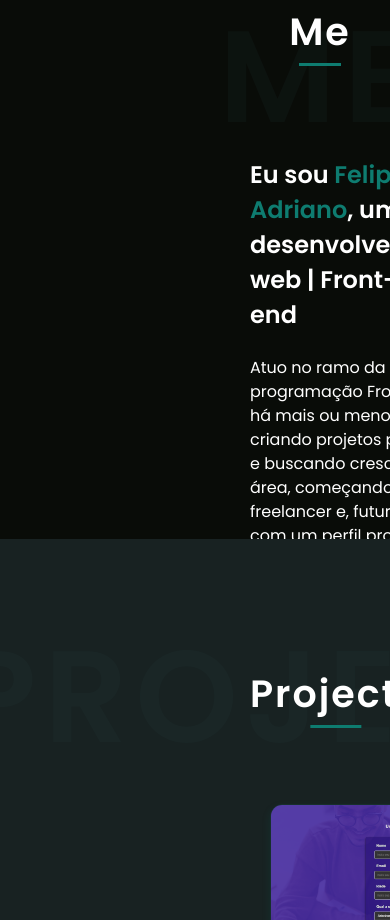
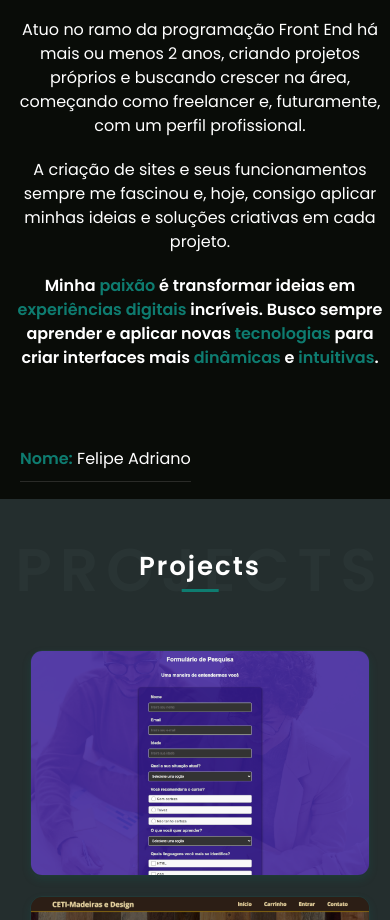
Before and after one commit to DevFullFelps/site_perfil, a React (Create React App) app in the folder perfil_portfolio/: page / in a window 390 px wide. Shown: the part 1080-2000 px from the top of the page. Built offline with nearby package versions, Linux system fonts and the light colour scheme.

Commit message:
Atualizado

```diff
--- a/perfil_portfolio/src/components/AboutMe.css
+++ b/perfil_portfolio/src/components/AboutMe.css
@@ -156,3 +156,84 @@
 .about-me-table button:hover {
     background-color: #128C7E;
 }
+/* Adaptações para telas menores */
+@media (max-width: 1024px) {
+    .about-me-container {
+        padding-left: 20px; /* Reduz o espaçamento em telas menores */
+        padding-top: 80px; /* Ajusta o espaçamento superior */
+    }
+
+    .about-me-details {
+        flex-direction: column; /* Empilha os elementos verticalmente */
+        text-align: center;
+    }
+
+    .about-me-details h3 {
+        font-size: 20px; /* Reduz o tamanho do texto */
+        margin-right: 0; /* Remove o espaço à direita */
+    }
+
+    .about-me-table {
+        margin-left: 0; /* Remove o espaço à esquerda */
+        max-width: 100%; /* Garante que a tabela ocupe toda a largura */
+    }
+
+    .about-me-table tr {
+        width: 100%; /* Ajusta a largura das linhas */
+        display: block; /* Cada linha fica em uma linha separada */
+    }
+
+    .about-me-table td {
+        width: 100%; /* As células ocupam 100% da largura */
+        padding: 10px 0; /* Ajusta o espaçamento */
+        text-align: center; /* Centraliza o texto */
+    }
+
+    .about-me-title {
+        font-size: 28px; /* Ajusta o tamanho da fonte */
+    }
+
+    .about-me-hidden-title {
+        font-size: 80px; /* Reduz o tamanho do título de fundo */
+    }
+
+    .about-me-table button {
+        width: 100%; /* O botão ocupa toda a largura */
+        padding: 12px 0; /* Ajusta o espaçamento dentro do botão */
+    }
+}
+
+/* Adaptações para telas menores que 768px (smartphones) */
+@media (max-width: 768px) {
+    .about-me-container {
+        padding-left: 10px; /* Menos padding para telas pequenas */
+        padding-top: 60px; /* Ajuste no padding superior */
+    }
+
+    .about-me-details {
+        margin-top: 20px;
+        flex-direction: column; /* Empilha os itens */
+        text-align: center; /* Centraliza o conteúdo */
+    }
+
+    .about-me-title {
+        font-size: 24px; /* Menor título para telas pequenas */
+    }
+
+    .about-me-hidden-title {
+        font-size: 60px; /* Reduz mais o título de fundo */
+    }
+
+    .about-me-text {
+        font-size: 14px; /* Ajusta o tamanho do texto */
+    }
+
+    .about-me-table {
+        max-width: 100%;
+    }
+
+    .about-me-table button {
+        padding: 10px 0; /* Ajusta o padding */
+        font-size: 14px; /* Ajuste na fonte */
+    }
+}
--- a/perfil_portfolio/src/components/Projects.css
+++ b/perfil_portfolio/src/components/Projects.css
@@ -1,12 +1,13 @@
 /* Projects.css */
 .projects-container {
     position: relative;
-    height: auto; /* Permite ajuste automático da altura conforme os projetos */
+    height: auto;
     background-color: #0f1a1ae8;
     overflow: hidden;
-    padding-left: 250px; /* Ajuste conforme a largura da sua navbar */
+    padding-left: 250px;
     padding-top: 100px;
-    padding-bottom: 50px; /* Espaçamento extra no final */
+    padding-bottom: 50px;
+    text-align: center;
 }
 
 /* Sobreposição escura no fundo */
@@ -24,7 +25,7 @@
     position: relative;
     text-align: center;
     color: white;
-    z-index: 5;
+    z-index: 2;
 }
 
 /* Título principal */
@@ -46,16 +47,15 @@
     left: 50%;
     transform: translateX(-50%);
     width: 30%;
-    border-bottom: 3px solid #0E7C70;
+    border-bottom: 3px solid #0E7C70; /* Cor de destaque */
 }
 
-/* Título de fundo */
 .projects-hidden {
     position: absolute;
     top: 50%;
     left: 50%;
     transform: translate(-50%, -50%);
-    opacity: 0.15;
+    opacity: 0.1;
     z-index: 1;
 }
 
@@ -63,19 +63,16 @@
     font-size: 130px;
     font-weight: bold;
     letter-spacing: 8px;
-    color: #264141;
+    color: #879c9c8c;;
 }
-
 /* Seção de projetos */
 .projects-grid {
     display: grid;
-    grid-template-columns: repeat(auto-fit, minmax(300px, 1fr));
-    gap: 20px;
-    max-width: 1200px;
-    margin: 50px auto 0;
+    grid-template-columns: repeat(3, 1fr);
+    gap: 30px;
+    margin-top: 40px;
     padding: 0 20px;
 }
-
 .project-card {
     position: relative;
     border-radius: 12px; /* Borda arredondada */
@@ -137,3 +134,148 @@
     line-height: 1.6;
     text-shadow: 0 1px 3px rgba(0, 0, 0, 0.5); /* Sombra no texto */
 }
+.project-modal {
+    position: fixed;
+    top: 0;
+    left: 0;
+    width: 100%;
+    height: 100%;
+    display: flex;
+    justify-content: center;
+    align-items: center;
+    z-index: 1000;
+}
+
+.project-modal-overlay {
+    position: absolute;
+    top: 0;
+    left: 0;
+    width: 100%;
+    height: 100%;
+    background-color: rgba(0, 0, 0, 0.8);
+    z-index: 1;
+}
+
+.project-modal-content {
+    position: relative;
+    background-color: #fff;
+    color: #000;
+    padding: 20px;
+    border-radius: 12px;
+    width: 80%;
+    max-width: 600px;
+    text-align: center;
+    z-index: 2;
+    box-shadow: 0 10px 30px rgba(0, 0, 0, 0.5);
+    animation: fadeIn 0.3s ease;
+}
+
+.close-button {
+    position: absolute;
+    top: 10px;
+    right: 10px;
+    font-size: 24px;
+    color: #333;
+    background: none;
+    border: none;
+    cursor: pointer;
+}
+
+.modal-title {
+    font-size: 28px;
+    margin-bottom: 10px;
+    color: #0e7c70;
+}
+
+.modal-image {
+    width: 100%;
+    border-radius: 12px;
+    margin-bottom: 20px;
+}
+
+.modal-description {
+    font-size: 16px;
+    margin-bottom: 20px;
+}
+
+.modal-details {
+    text-align: left;
+    font-size: 14px;
+    line-height: 1.8;
+}
+
+.modal-details a {
+    color: #0e7c70;
+    text-decoration: none;
+    margin-left: 5px;
+}
+
+.modal-details a:hover {
+    text-decoration: underline;
+}
+
+@keyframes fadeIn {
+    from {
+        opacity: 0;
+    }
+    to {
+        opacity: 1;
+    }
+}
+/* Media Queries para tornar o layout responsivo */
+@media (max-width: 768px) {
+    .projects-container {
+        padding-left: 20px;
+        padding-top: 50px;
+        padding-bottom: 20px;
+    }
+
+    .projects-grid {
+        grid-template-columns: repeat(2, 1fr);
+        gap: 20px;
+    }
+
+    .projects-title {
+        font-size: 30px;
+    }
+
+    .projects-hidden-title {
+        font-size: 80px;
+    }
+
+    .project-card-title {
+        font-size: 18px;
+    }
+
+    .project-card-description {
+        font-size: 12px;
+    }
+}
+
+@media (max-width: 480px) {
+    .projects-container {
+        padding-left: 10px;
+        padding-top: 30px;
+        padding-bottom: 10px;
+    }
+
+    .projects-title {
+        font-size: 26px;
+    }
+
+    .projects-hidden-title {
+        font-size: 60px;
+    }
+
+    .projects-grid {
+        grid-template-columns: 1fr;
+    }
+
+    .project-card-title {
+        font-size: 16px;
+    }
+
+    .project-card-description {
+        font-size: 10px;
+    }
+}
--- a/perfil_portfolio/src/components/Projects.js
+++ b/perfil_portfolio/src/components/Projects.js
@@ -1,3 +1,4 @@
+import { useState } from 'react';
 import './Projects.css';
 
 const projectsData = [
@@ -5,35 +6,60 @@ const projectsData = [
         id: 1,
         title: "Formulário Cadastro",
         description: "Web | Front-end",
-        image: "../pasta_projetos/p_formulario2.png"
+        image: "/pasta_projetos/p_formulario2.png", // Caminho ajustado
+        creator: "Felipe Adriano",
+        technologies: "HTML, CSS",
+        creationDate: "2025-01-15",
+        vercelLink: "https://formulario-cadastro-ten.vercel.app/",
+        githubLink: "https://github.com/DevFullFelps/formulario_cadastro"
     },
     {
         id: 2,
         title: "CETI Commerce",
         description: "Web | Front-end",
-        image: "../pasta_projetos/p_ceti2.png"
+        image: "/pasta_projetos/p_ceti2.png", // Caminho ajustado
+        creator: "Felipe Adriano",
+        technologies: "HTML, CSS, JS, React",
+        creationDate: "2024-10-15",
+        vercelLink: "https://ceti-devfullfelps-projects.vercel.app/",
+        githubLink: "https://github.com/DevFullFelps/ceti"
     },
     {
         id: 3,
-        title: "Capa Goblin COC",
+        title: "Goblin COC",
         description: "Web | Front-end",
-        image: "../pasta_projetos/p_goblin2.png"
+        image: "/pasta_projetos/p_goblin2.png", // Caminho ajustado
+        creator: "Felipe Adriano",
+        technologies: "HTML, CSS",
+        creationDate: "2024-05-20",
+        vercelLink: "https://goblin-site-tau.vercel.app/",
+        githubLink: "https://github.com/DevFullFelps/goblin-site"
     },
 ];
 
 const Projects = () => {
+    const [selectedProject, setSelectedProject] = useState(null);
+
+    const handleCloseModal = () => {
+        setSelectedProject(null);
+    };
+
     return (
         <div className="projects-container" id="projects">
-            <div className="projects-overlay"></div>
-            <div className="projects-content">
-                <h1 className="projects-title">Projects</h1>
-                <div className="projects-hidden">
-                    <h1 className="projects-hidden-title">PROJECTS</h1>
+             <div className='projects-content'>
+                <h1 className='projects-title'>Projects</h1>
+                <div className='projects-hidden'>
+                    <h1 className='projects-hidden-title'>PROJECTS</h1>
                 </div>
             </div>
+
             <div className="projects-grid">
                 {projectsData.map((project) => (
-                    <div className="project-card" key={project.id}>
+                    <div
+                        className="project-card"
+                        key={project.id}
+                        onClick={() => setSelectedProject(project)}
+                    >
                         <img src={project.image} alt={project.title} />
                         <div className="project-card-content">
                             <h3 className="project-card-title">{project.title}</h3>
@@ -42,6 +68,32 @@ const Projects = () => {
                     </div>
                 ))}
             </div>
+
+            {selectedProject && (
+                <div className="project-modal">
+                    <div className="project-modal-overlay" onClick={handleCloseModal}></div>
+                    <div className="project-modal-content">
+                        <button className="close-button" onClick={handleCloseModal}>×</button>
+                        <h1 className="modal-title">{selectedProject.title}</h1>
+                        <img
+                            src={selectedProject.image}
+                            alt={selectedProject.title}
+                            className="modal-image"
+                        />
+                        <p className="modal-description">{selectedProject.description}</p>
+                        <div className="modal-details">
+                            <p><strong>Criador:</strong> {selectedProject.creator}</p>
+                            <p><strong>Tecnologias:</strong> {selectedProject.technologies}</p>
+                            <p><strong>Data de Criação:</strong> {selectedProject.creationDate}</p>
+                            <p>
+                                <strong>Links:</strong>
+                                <a href={selectedProject.vercelLink} target="_blank" rel="noopener noreferrer">Vercel</a> |
+                                <a href={selectedProject.githubLink} target="_blank" rel="noopener noreferrer">GitHub</a>
+                            </p>
+                        </div>
+                    </div>
+                </div>
+            )}
         </div>
     );
 };
```
